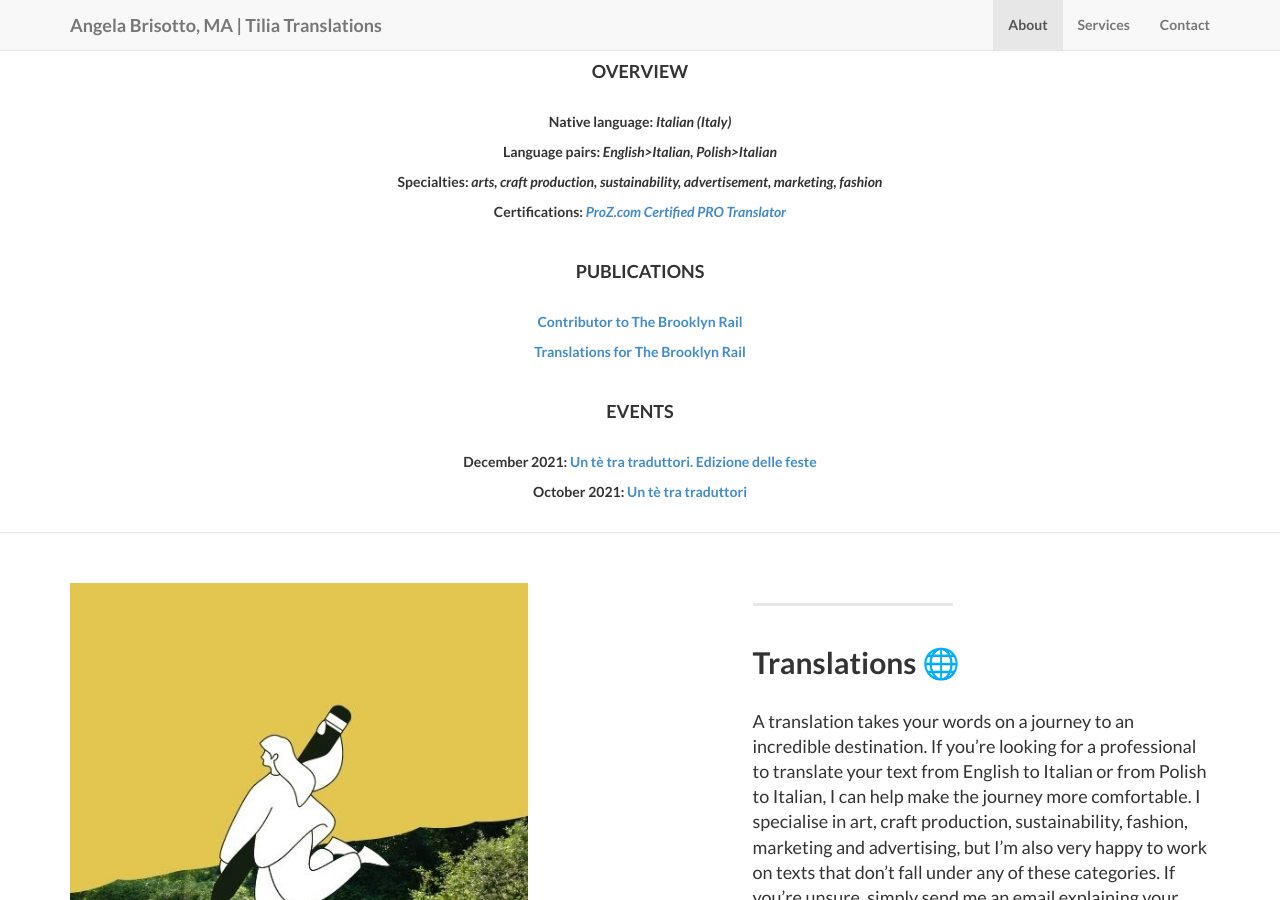
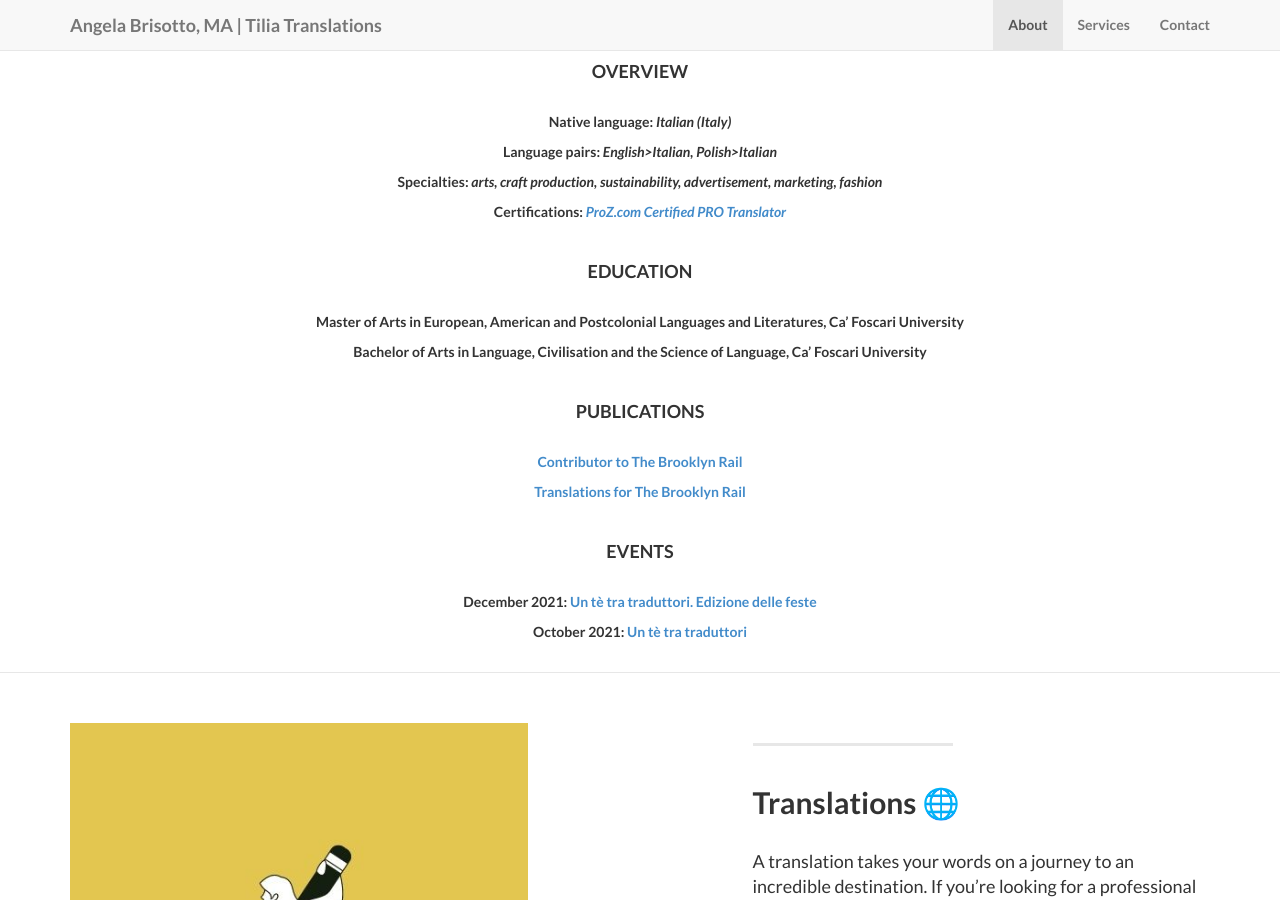
Before and after one commit to angelatiliatranslations/englishversion, a Jekyll site: the page built from index.html, in a window 1280 px wide and 900 px high, scrolled down 2214 px. Built offline with Jekyll 4.4.1, drawn with Linux system fonts in a browser that asks for light colours; nearby versions of some CDN libraries; library files that are not in the unit come from our copies.

Commit message:
Update about.html

```diff
--- a/_includes/about.html
+++ b/_includes/about.html
@@ -69,6 +69,15 @@ Whether you are an organisation, a business or an individual, if you think I can
 <strong>Certifications:</strong> <em><a href="https://cfcdn.proz.com/certificates/pro/pro_certificate_2997713.jpg">ProZ.com Certified PRO Translator</a></em>
 </p>
                 <br>
+                <h4>EDUCATION</h4>
+                <br>
+                <p>
+                Master of Arts in European, American and Postcolonial Languages and Literatures, Ca’ Foscari University
+                </p>
+                <p>
+                Bachelor of Arts in Language, Civilisation and the Science of Language, Ca’ Foscari University
+                </p>
+                <br>
                 <h4>PUBLICATIONS</h4>
                 <br>
 <p>
```
